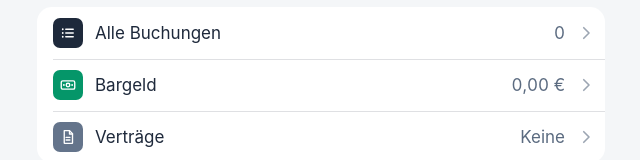
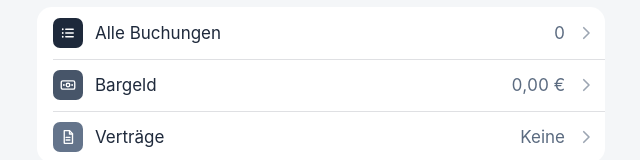
Before and after one commit to hzmywrc2gf-star/finanz-app, a React (Vite) app: page / in a window 1280 px wide. Shown: the part 300-460 px from the top of the page, without its empty margins (319-959 px from the left). Built offline with nearby package versions, Linux system fonts and the light colour scheme.

Commit message:
Farben: Rot/Grün nur noch für Umsätze; Links, Schalter, Kacheln, Budget-ok neutral, Warnungen orange
Co-Authored-By: Claude Opus 5.5 <noreply@anthropic.com>
Claude-Session: https://claude.ai/code/session_01SBWjZoX17egWDVw6WBmWHx

```diff
--- a/src/index.css
+++ b/src/index.css
@@ -5,18 +5,21 @@
   --text: #1e293b;
   --text-2: #5b6b80;
   --sep: rgba(30, 41, 59, 0.14);
-  /* Links und Textknöpfe; Hauptknöpfe nutzen --btn-bg (Schiefer), Grün steht für Wachstum */
-  --accent: #047857;
+  /* Rot/Grün nur für Umsätze (--income/--expense). Links/Textknöpfe neutral (--accent), Hauptknöpfe --btn-bg,
+     Warnungen (Löschen, Fehler, über Budget) orange (--danger/--over), fast aufgebraucht bernstein (--warn). */
+  --accent: #334155;
   --income: #059669;
   --income-text: #047857;
   --expense: #dc2626;
   --expense-text: #dc2626;
-  --ok: #059669;
-  --ok-text: #047857;
+  --ok: #475569;
+  --ok-text: #334155;
   --warn: #d97706;
   --warn-text: #b45309;
-  --over: var(--expense);
-  --over-text: var(--expense-text);
+  --over: #c2410c;
+  --over-text: #c2410c;
+  --danger: #c2410c;
+  --danger-text: #c2410c;
   --tabbar-bg: rgba(255, 255, 255, 0.86);
   --backdrop: rgba(15, 23, 42, 0.4);
   --seg-bg: rgba(100, 116, 139, 0.14);
@@ -25,18 +28,17 @@
   --btn-text: #ffffff;
   --tab-active: #1e293b;
   --tab-inactive: #64748b;
-  --switch-on: #059669;
+  --switch-on: #1e293b;
   --toast-bg: #1e293b;
   --toast-text: #ffffff;
-  --toast-action: #34d399;
   --tile-1: #1e293b;
   --tile-1-fg: #ffffff;
-  --tile-2: #059669;
+  --tile-2: #475569;
   --tile-3: #64748b;
   --tile-ring: transparent;
   --radius: 15px;
   --tabbar-h: 56px;
-  --delete-bg: #dc2626;
+  --delete-bg: var(--danger);
   color-scheme: light dark;
 }
 
@@ -57,15 +59,21 @@
     --text: #f1f5f9;
     --text-2: #94a3b8;
     --sep: rgba(148, 163, 184, 0.22);
-    --accent: #34d399;
+    --accent: #e2e8f0;
     --income: #34d399;
     --income-text: #34d399;
     --expense: #f87171;
     --expense-text: #f87171;
-    --ok: #34d399;
-    --ok-text: #34d399;
+    --ok: #94a3b8;
+    --ok-text: #cbd5e1;
     --warn: #fbbf24;
     --warn-text: #fbbf24;
+    --over: #fb923c;
+    --over-text: #fb923c;
+    --danger: #fb923c;
+    --danger-text: #fb923c;
+    --delete-bg: #c2410c;
+    --switch-on: #64748b;
     --tabbar-bg: rgba(30, 41, 59, 0.86);
     --backdrop: rgba(0, 0, 0, 0.6);
     --seg-bg: rgba(148, 163, 184, 0.2);
@@ -90,15 +98,21 @@
   --text: #f1f5f9;
   --text-2: #94a3b8;
   --sep: rgba(148, 163, 184, 0.22);
-  --accent: #34d399;
+  --accent: #e2e8f0;
   --income: #34d399;
   --income-text: #34d399;
   --expense: #f87171;
   --expense-text: #f87171;
-  --ok: #34d399;
-  --ok-text: #34d399;
+  --ok: #94a3b8;
+  --ok-text: #cbd5e1;
   --warn: #fbbf24;
   --warn-text: #fbbf24;
+  --over: #fb923c;
+  --over-text: #fb923c;
+  --danger: #fb923c;
+  --danger-text: #fb923c;
+  --delete-bg: #c2410c;
+  --switch-on: #64748b;
   --tabbar-bg: rgba(30, 41, 59, 0.86);
   --backdrop: rgba(0, 0, 0, 0.6);
   --seg-bg: rgba(148, 163, 184, 0.2);
@@ -303,7 +317,9 @@ button.row:is(:active, [data-pressed]),
 .toast button {
   min-height: 44px;
   padding: 0 14px;
-  color: var(--toast-action);
+  color: var(--toast-text);
+  background: rgba(255, 255, 255, 0.14);
+  border-radius: 10px;
   font-weight: 600;
   font-size: 15px;
 }
@@ -739,7 +755,7 @@ button.row:is(:active, [data-pressed]) {
   font-weight: 600;
 }
 .dialog .actions button.danger {
-  color: var(--expense-text);
+  color: var(--danger-text);
 }
 
 .dialog .actions.stacked {
@@ -846,12 +862,12 @@ button.row:is(:active, [data-pressed]) {
   color: var(--text-2);
 }
 .error {
-  color: var(--expense-text);
+  color: var(--danger-text);
   font-size: 14px;
   margin: 8px 16px 0;
 }
 .success {
-  color: var(--income-text);
+  color: var(--text);
   font-size: 14px;
   margin: 8px 16px 0;
 }
@@ -873,7 +889,7 @@ button.row:is(:active, [data-pressed]) {
 }
 .btn.danger {
   background: var(--card);
-  color: var(--expense-text);
+  color: var(--danger-text);
   margin-top: 12px;
 }
 .btn-row {
@@ -896,7 +912,7 @@ button.row:is(:active, [data-pressed]) {
   font-size: 15px;
 }
 .cat-actions button.danger {
-  color: var(--expense-text);
+  color: var(--danger-text);
 }
 .inline-form {
   display: flex;
@@ -1456,7 +1472,7 @@ button.row:is(:active, [data-pressed]) {
 .plain-export {
   display: block;
   margin: 8px auto 0;
-  color: var(--expense-text);
+  color: var(--danger-text);
   font-size: 15px;
 }
 .btn:disabled {
@@ -1555,7 +1571,7 @@ button.row:is(:active, [data-pressed]) {
   font-weight: 600;
 }
 .strength[data-level='weak'] {
-  color: var(--expense-text);
+  color: var(--danger-text);
 }
 .strength[data-level='medium'] {
   color: var(--warn-text);
@@ -1603,7 +1619,7 @@ button.row:is(:active, [data-pressed]) {
 }
 .row-action.danger,
 .danger-text {
-  color: var(--expense-text);
+  color: var(--danger-text);
 }
 /* Zeilen der App-Sperre: lange Titel umbrechen statt abzuschneiden, Titel + Untertitel untereinander */
 .lock-rows .row-main {
```
Also changed, not shown: 2 other files (tests, documents, lock files or other folders).
